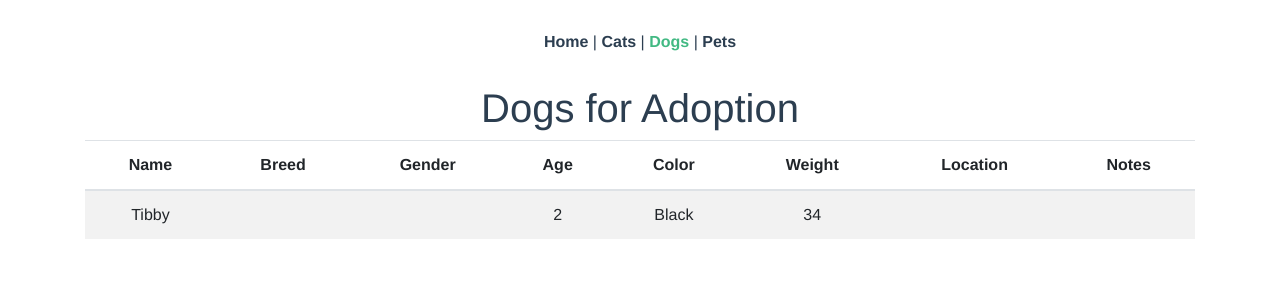
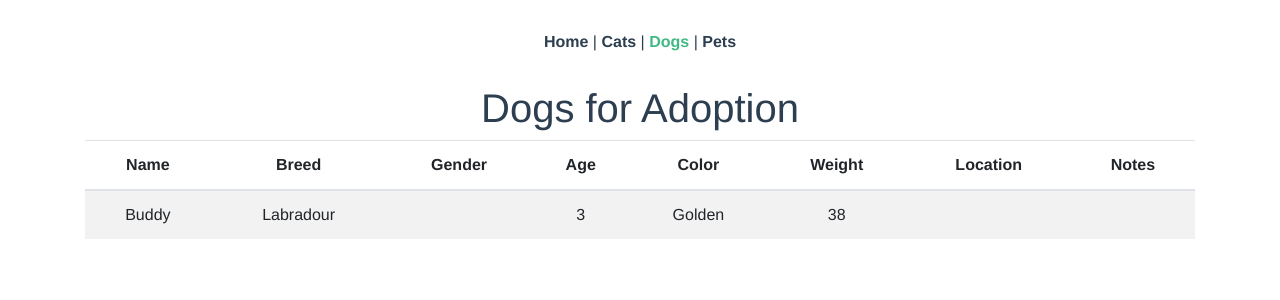
Before and after one commit to christocarr/adopt-a-pet, a Vue app: page /dogs in a window 1280 px wide. Shown: the top 300 px of the page. Built offline with nearby package versions, Linux system fonts and the light colour scheme.

Commit message:
Modify dogs array data

```diff
--- a/src/data/dogs.js
+++ b/src/data/dogs.js
@@ -1,11 +1,11 @@
 export default [
   {
-    name: 'Tibby',
-    breed: '',
+    name: 'Buddy',
+    breed: 'Labradour',
     gender: '',
-    age: 2,
-    color: 'Black',
-    weight: 34,
+    age: 3,
+    color: 'Golden',
+    weight: 38,
     location: '',
     notes: ''
   }
```
